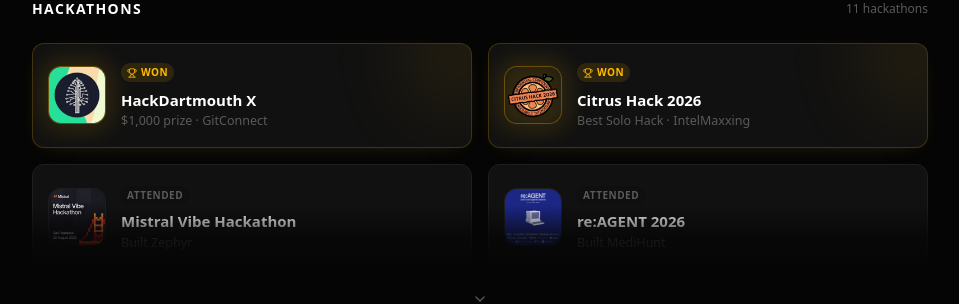
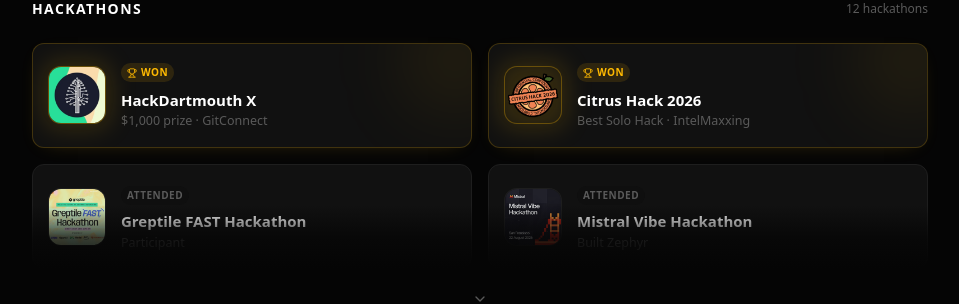
Before and after one commit to vraj00222/vrajpatel.dev, a React (Vite) app: page / in a window 1280 px wide. Shown: the part 5005-5309 px from the top of the page, without its empty margins (160-1119 px from the left). Built offline with nearby package versions, Linux system fonts and the light colour scheme; no server answers; a web font is replaced by a local one.

Commit message:
Add Greptile FAST Hackathon (attended, project TBD)

```diff
--- a/src/data/content.ts
+++ b/src/data/content.ts
@@ -280,6 +280,12 @@ export interface Hackathon {
 
 export const HACKATHONS: Hackathon[] = [
   {
+    name: "Greptile FAST Hackathon",
+    image: "/hackathons/greptile-fast.png",
+    alt: "Greptile FAST Hackathon logo, sponsored by Stripe, OpenAI, Modal, AWS, and DoorDash",
+    won: false,
+  },
+  {
     name: "Mistral Vibe Hackathon",
     image: "/hackathons/mistral-vibe.png",
     alt: "Mistral Vibe Hackathon logo with a pixel-art Golden Gate Bridge, San Francisco",
```
Also changed, not shown: public/hackathons/greptile-fast.png (added).
